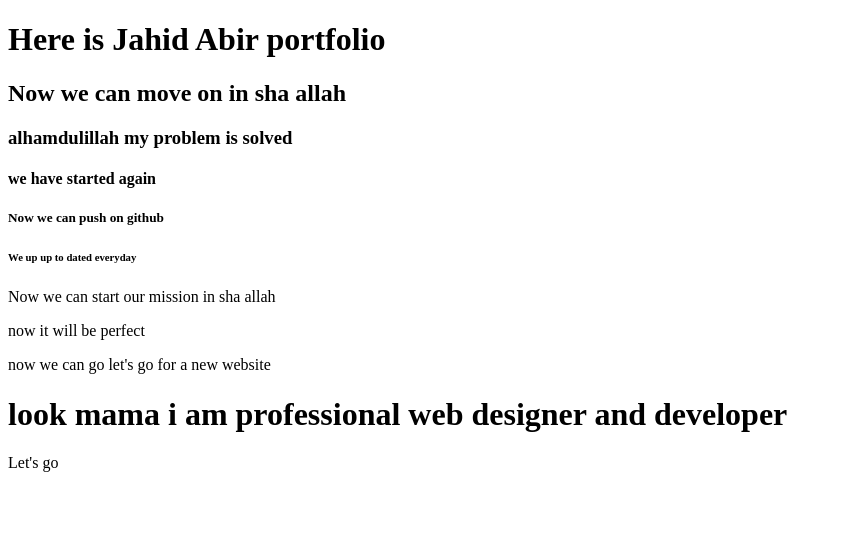
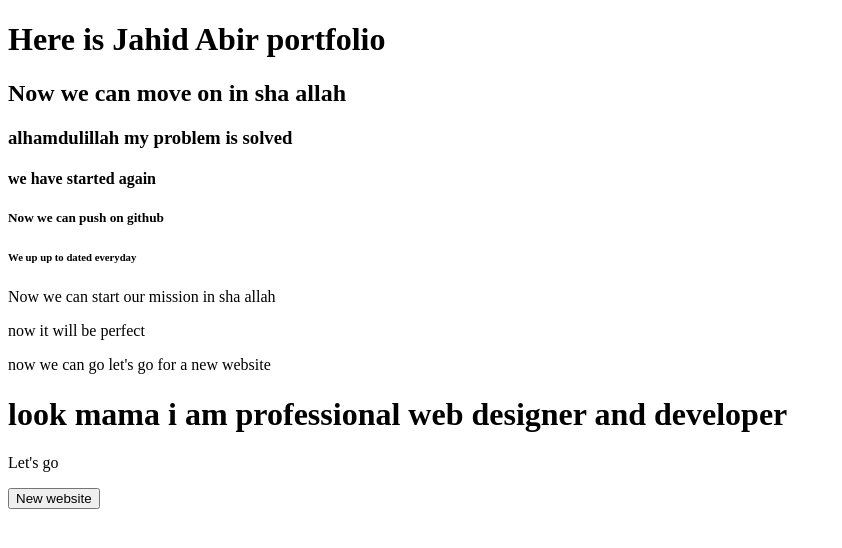
Before and after one commit to jahidgarren/my-portfolio, a plain HTML site: page index.html in a window 1280 px wide. Shown: the whole page, without its empty margins (0-842 px from the left). Drawn offline with Linux system fonts and the light colour scheme.

Commit message:
new features update

```diff
--- a/index.html
+++ b/index.html
@@ -18,6 +18,7 @@
     <p>now we can go let's go for a new website</p>
     <h1> look mama i am professional web designer and developer </h1>
     <p> Let's go</p>
+    <button> New website</button>
 
 </body>
 </html>
```
